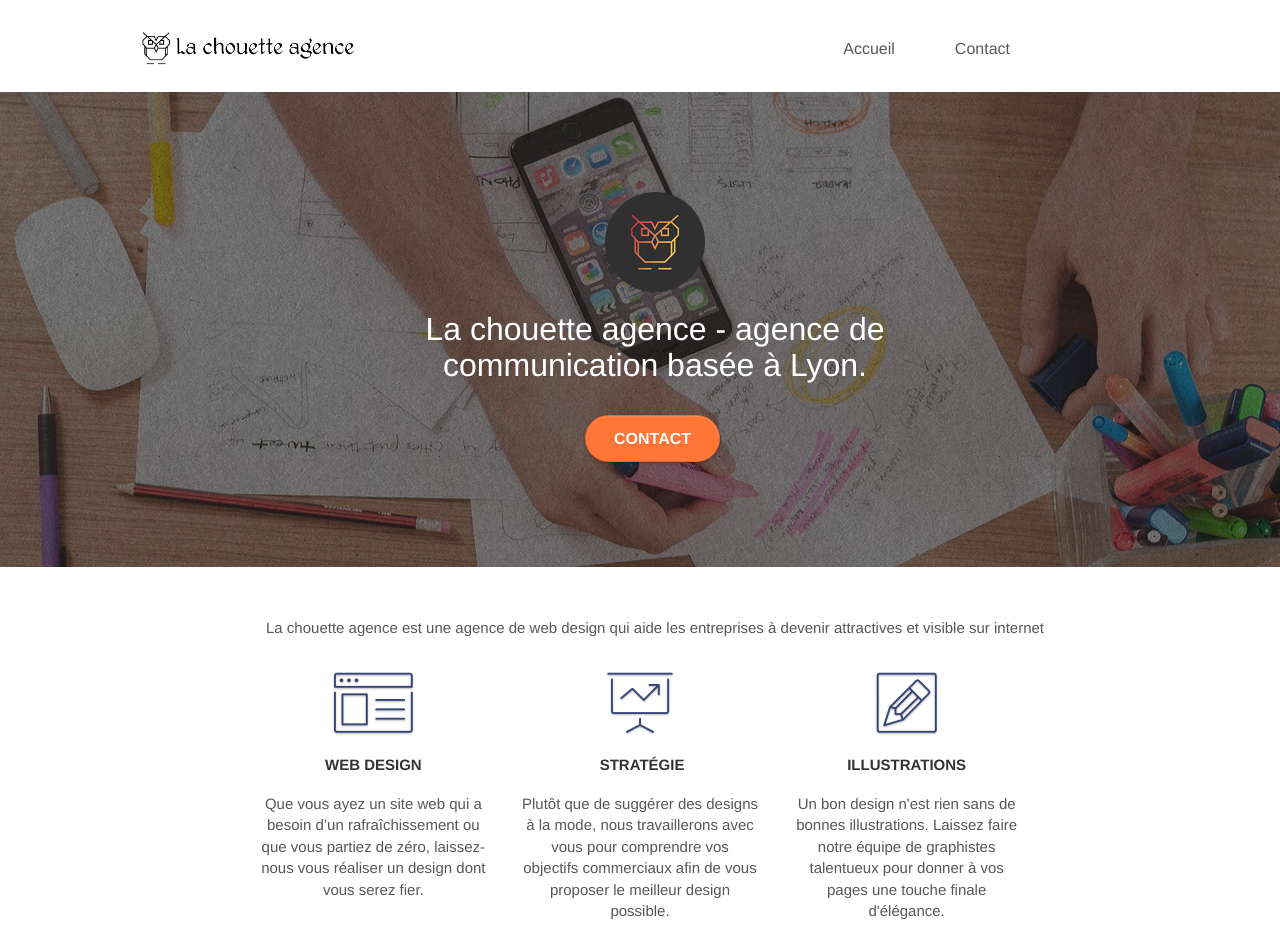
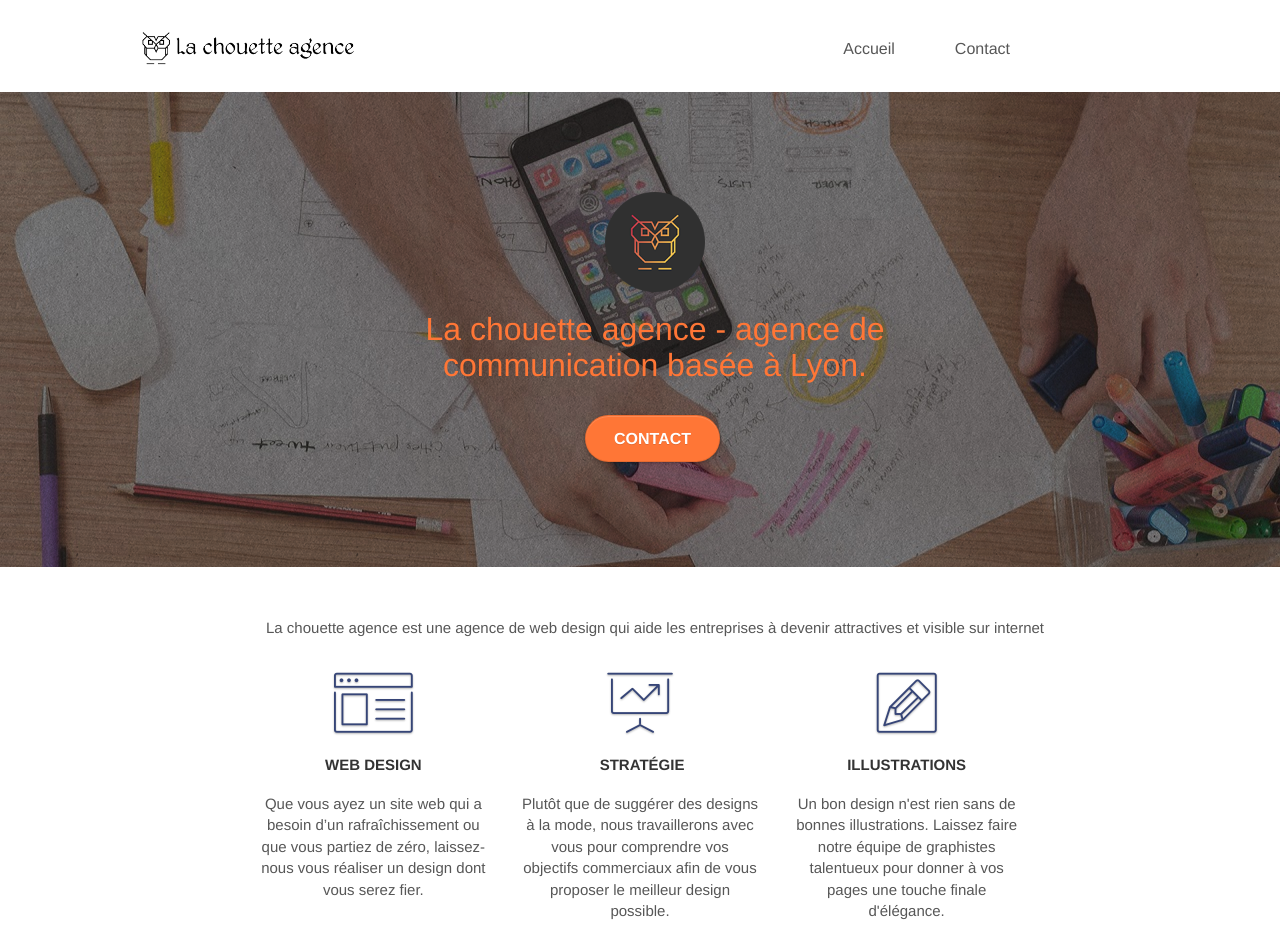
Before and after one commit to Rappson/projet4_Axel_Grolier, a plain HTML site: page index.html in a window 1280 px wide. Shown: the top 935 px of the page. Drawn offline with Linux system fonts and the light colour scheme.

Commit message:
correction couleur et taille de la police

```diff
--- a/style.css
+++ b/style.css
@@ -776,7 +776,7 @@ h4 {
 }
 
 .tc-white {
-    color: #ffffff!important;
+    color: #ff7636 !important;
 }
 .col-sm-12{
     margin-left: 15px;
```
